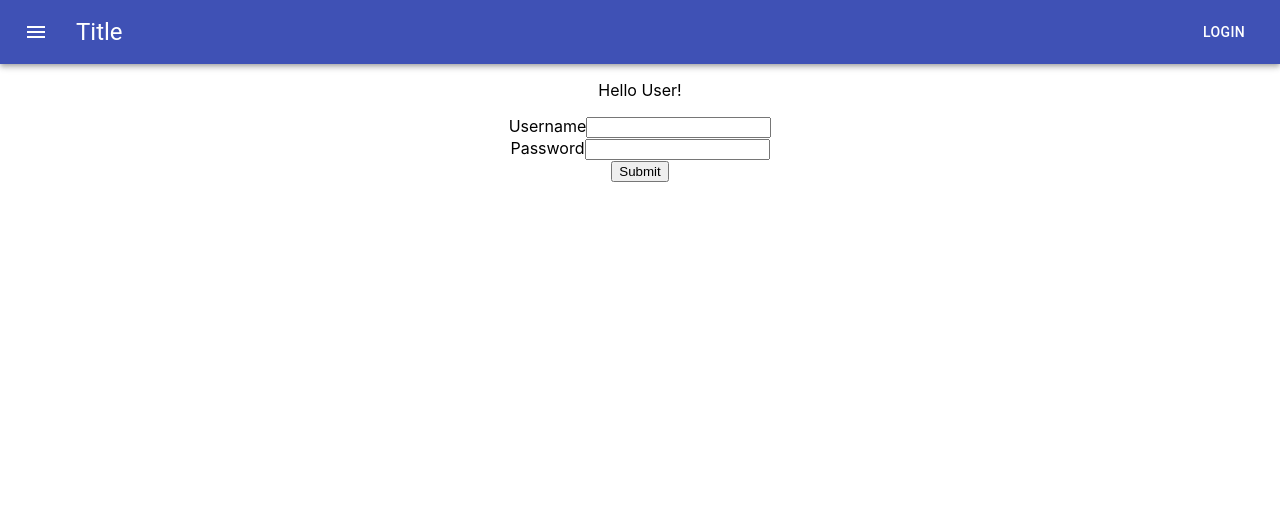
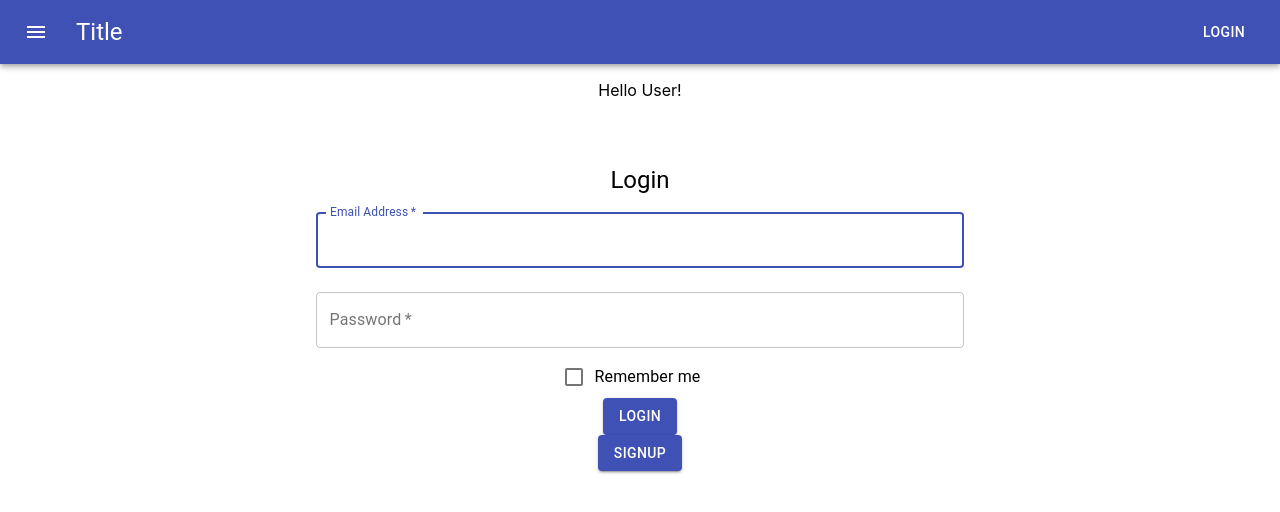
Before and after one commit to Dratik/my-appp, a React (Create React App) app: page / in a window 1280 px wide. Shown: the top 512 px of the page. Built offline with nearby package versions, Linux system fonts and the light colour scheme.

Commit message:
Feat: switching between login and signup component

```diff
--- a/src/App.js
+++ b/src/App.js
@@ -10,8 +10,8 @@ function App() {
       <AppMenu />
       <div className="App">
         <p>Hello User!</p>
-        {/* <Login /> */}
-        <FooBarForm />
+        <Login />
+        {/* <Register /> */}
       </div>
     </>
   );
--- a/src/components/login&Signup/login/Login.js
+++ b/src/components/login&Signup/login/Login.js
@@ -1,18 +1,23 @@
 import React, { useState } from 'react'
 import { Button, TextField, FormControlLabel, Checkbox, Container, CssBaseline, Typography } from '@material-ui/core'
 import useStyles from './login.css';
+import Register from '../register/Register';
 
 function Login() {
     const classes = useStyles();
     const [data, setData] = useState('');
+    const [switchLogin, setSwitchLogin] = useState(true);
+
     const handleLogin = (e) => {
         console.log(setData({ email: e.target.name }))
         setData({ email: e.target.name })
+
     }
     return (
-        <Container component="main" maxWidth="xs">
-            <CssBaseline />
-
+        // <Container component="main" maxWidth="xs">
+        //     <CssBaseline />
+        <div>
+            {switchLogin ? (
                 <div className={classes.paper}>
                     <Typography component="h1" variant="h5">Login</Typography>
                     <form className={classes.root} noValidate autoComplete="off">
@@ -44,8 +49,15 @@ function Login() {
                             label="Remember me" />
                     </form>
                     <Button variant="contained" color="primary" onClick={handleLogin}>LOGIN</Button>
+                    <Button variant="contained" color="primary" onClick={() => setSwitchLogin(false) }>Signup</Button>
+
+                </div>)
+        : (
+            <Register />
+          )}
+
       </div>
-        </Container>
+        // </Container>
     )
 }
 
```
Lines whose indentation alone changed are shown as unchanged.
